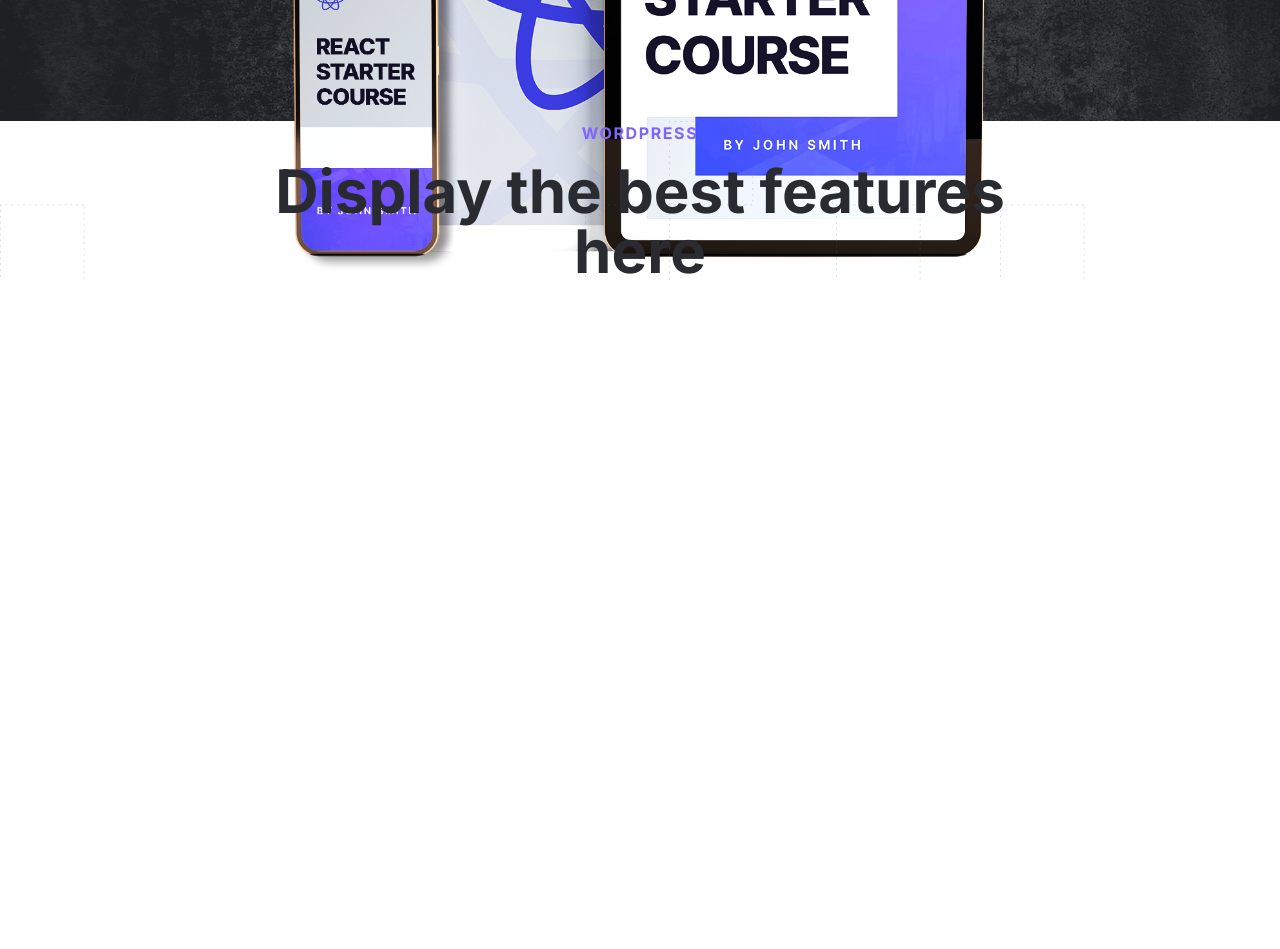
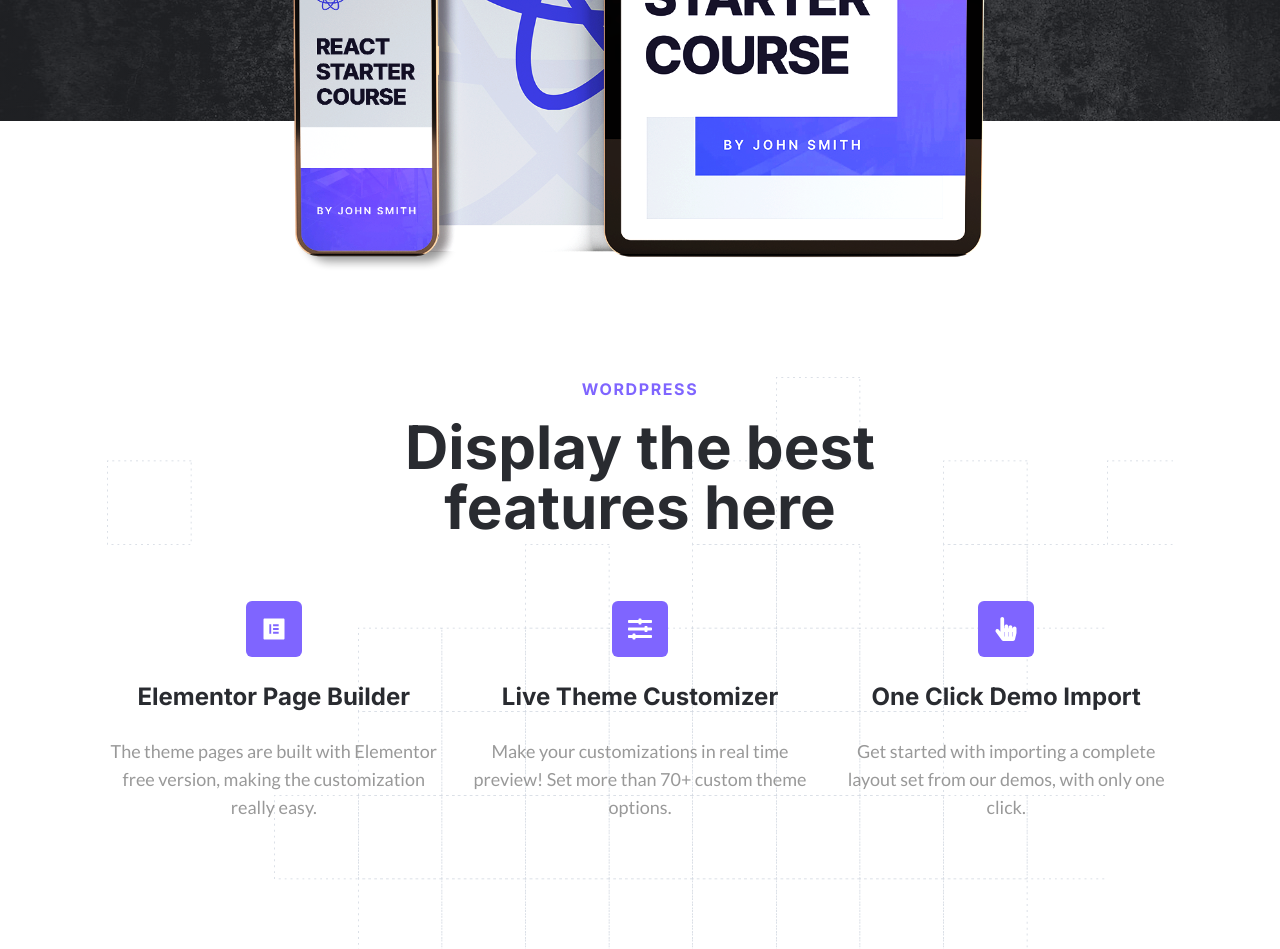
Before and after one commit to FabioSigF/ebooksimples, a React (Vite) app: page / in a window 1280 px wide. Shown: the part 900-1849 px from the top of the page. Before the commit the page ends 1187 px from the top, so only its background shows below. Built offline with nearby package versions, Linux system fonts and the light colour scheme.

Commit message:
Sobre scene

```diff
--- a/src/components/CardSobre/index.tsx
+++ b/src/components/CardSobre/index.tsx
@@ -1,16 +1,20 @@
-import React from 'react'
-import { IconType } from 'react-icons';
+import React from "react";
+import { IconType } from "react-icons";
 
 type Props = {
-  icon: IconType;
-   title: string;
-   description: string;
-  }
+  Icon: IconType;
+  title: string;
+  description: string;
+};
 
-const CardSobre = ({icon, title, description}: Props) => {
+const CardSobre = ({ Icon, title, description }: Props) => {
   return (
-    <div>CardSobre</div>
-  )
-}
+    <div className="flex flex-col gap-6 items-center justify-center">
+      <div className="bg-primary-100 rounded-md p-4 transition duration-300 hover:rotate-6 hover:scale-110">{<Icon className="text-white text-2xl"/>}</div>
+      <h3 className="text-2xl font-bold text-center">{title}</h3>
+      <p className="text-lg text-center">{description}</p>
+    </div>
+  );
+};
 
-export default CardSobre
+export default CardSobre;
--- a/src/scenes/Sobre/index.tsx
+++ b/src/scenes/Sobre/index.tsx
@@ -1,18 +1,49 @@
+import CardSobre from "@/components/CardSobre";
 import TitleSection from "@/components/TitleSection";
-import { SelectedPage } from "@/shared/types";
+import { CardSobreInterface, SelectedPage } from "@/shared/types";
 import { motion } from "framer-motion";
-import React from "react";
-
+import { FaSlidersH } from "react-icons/fa";
+import { FaHandPointer } from "react-icons/fa";
+import { FaElementor } from "react-icons/fa";
 type Props = {
   setSelectedPage: (value: SelectedPage) => void;
 };
 
 const Sobre = ({ setSelectedPage }: Props) => {
-  return <motion.section id={SelectedPage.Sobre} onViewportEnter={() => setSelectedPage(SelectedPage.Sobre)} className="bg-sobre w-full relative">
+
+  const content : Array<CardSobreInterface> = [
+    {
+      Icon: FaElementor,
+      title: "Elementor Page Builder",
+      description: "The theme pages are built with Elementor free version, making the customization really easy."
+    },
+    {
+      Icon: FaSlidersH,
+      title: "Live Theme Customizer",
+      description: "Make your customizations in real time preview! Set more than 70+ custom theme options."
+    },
+    {
+      Icon: FaHandPointer,
+      title: "One Click Demo Import",
+      description: "Get started with importing a complete layout set from our demos, with only one click."
+    },
+  ]
+
+  return <motion.section id={SelectedPage.Sobre} onViewportEnter={() => setSelectedPage(SelectedPage.Sobre)} className="bg-sobre w-5/6 m-auto mt-64 relative  pb-32">
     <TitleSection
       header="Wordpress"
       title="Display the best features here"
     />
+    <div className="mt-16 grid grid-cols-3 gap-8">
+      {content.map((item, index) => (
+        <CardSobre
+          key={index}
+          Icon={item.Icon}
+          title={item.title}
+          description={item.description}
+        />
+      ))}
+    </div>
   </motion.section>;
 };
 
```
Also changed, not shown: src/shared/types.ts (+8 -0 lines), src/images/fox-shape.jpg (added), src/images/fox-shape2.jpg (added).
